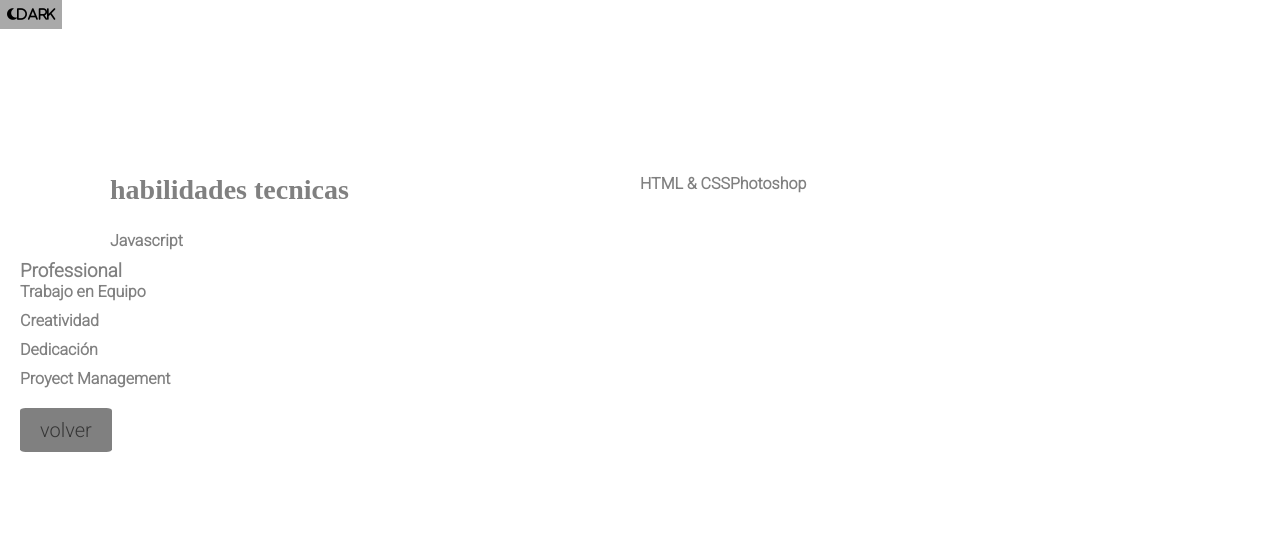
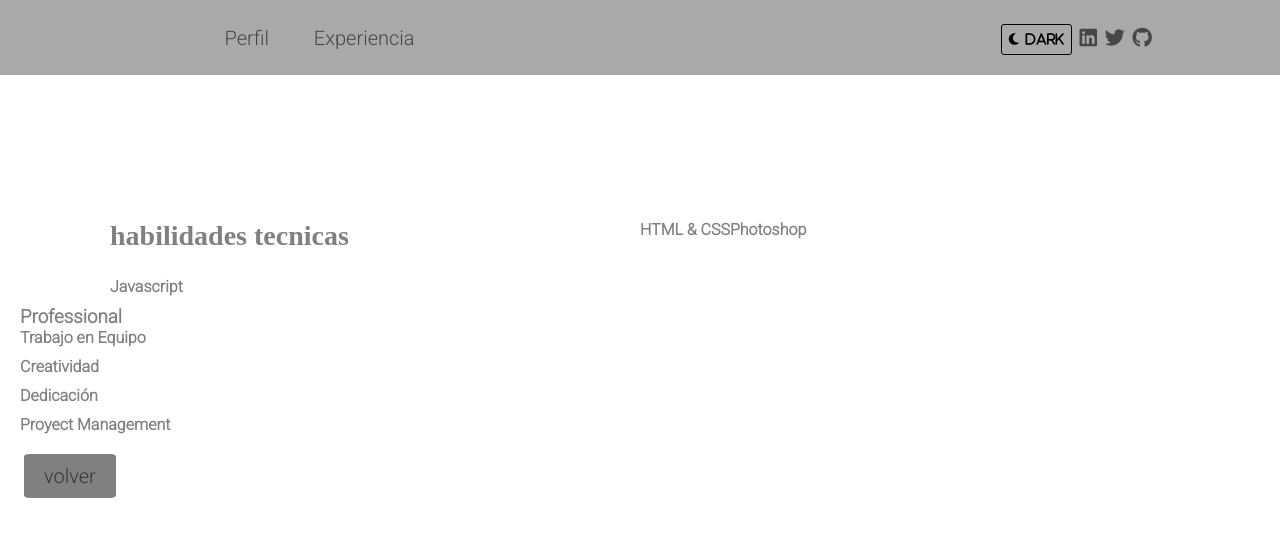
Before and after one commit to alejanosorio/cv-4.0, a plain HTML site: page experience.html in a window 1280 px wide. Drawn offline with Linux system fonts and the light colour scheme.

Commit message:
cv-4.1 	nuevos archivos: assets/dev.jpg 	modificados:     contacto.html 	modificados:     experience.html 	modificados:     index.html 	modificados:     profile.html 	borrados:        random.jpg 	modificados:     styles.css

```diff
--- a/experience.html
+++ b/experience.html
@@ -9,7 +9,31 @@
     <title>experience</title>
 </head>
 <body >
-    <span><button class="mode" id="image"><i class="fa-sharp fa-solid fa-moon">dark</i></button></span>&nbsp;&nbsp
+    <header class="header">
+        <nav class="nav">
+          <ul>
+            <li><a href="profile.html">Perfil</a></li>
+            <li><a href="experience.html">Experiencia</a></li>
+          </ul>
+        </nav>
+        <span>
+          <button class="mode" id="image">
+
+            <i class="fa-sharp fa-solid fa-moon"> &nbsp;dark</i>
+          </button></span
+        >&nbsp;&nbsp;
+        <span
+          ><a href="http://linkedin.com"
+            ><i class="fa-brands fa-linkedin"></i></a></span
+        >&nbsp;&nbsp;
+        <span
+          ><a href="http:/twitter.com"
+            ><i class="fa-brands fa-twitter"></i></a></span
+        >&nbsp;&nbsp;
+        <span
+          ><a href="http://github.com"><i class="fa-brands fa-github"></i></a
+        ></span>
+      </header>
     <section class="habil" id="habil">
 
         <div class="contenido-seccion">
--- a/styles.css
+++ b/styles.css
@@ -4,6 +4,7 @@
     padding: 0;
     box-sizing: border-box;
     font-family: 'Roboto', sans-serif;
+
 }
 
 .header{
@@ -42,8 +43,8 @@ a{
  }
  img{
 
-    border-radius: 90%;
-    border: solid green;
+    border-radius: 50%;
+    border: solid black
  }
  .banner{
     padding: 20px;
@@ -56,6 +57,7 @@ h1,h3,label,span{
     color:gray;
 }
 .btn{
+    margin-left: 4px;
     background-color: grey;
     outline: rgba(0, 0, 0, 0.164);
     padding: 10px 20px;
@@ -68,8 +70,8 @@ h1,h3,label,span{
     display: inline-block;
 }
 .btn:hover{
-  opacity: 0.4;
-
+background: #ccc;
+color: black;
 
 }
 .forms{
@@ -167,13 +169,21 @@ input{
     z-index: 10;
 }
 .mode{
+
+    margin-top: 4px;
+    margin-left: 3px;
+    border-radius: 3px;
    text-decoration: none;
    list-style: none;
-   border: none;
+   border: 1px solid black;
    padding: 7px;
    background-color: darkgrey;
    cursor: pointer;
 
+}
+.mode:hover{
+    background: black;
+    color: white;
 }
 body.dark{
     background-color: rgba(0, 0, 0, 0.87);
```
Also changed, not shown: contacto.html (+1 -1 lines), index.html (+2 -2 lines), profile.html (+1 -1 lines), random.jpg (deleted), 1 other file.
